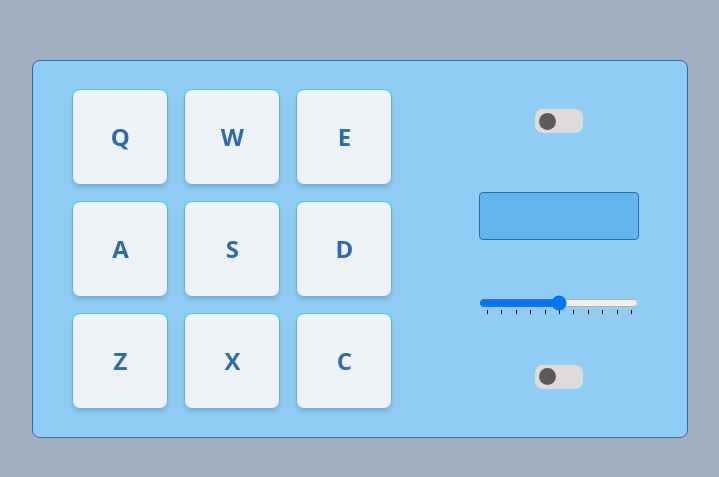
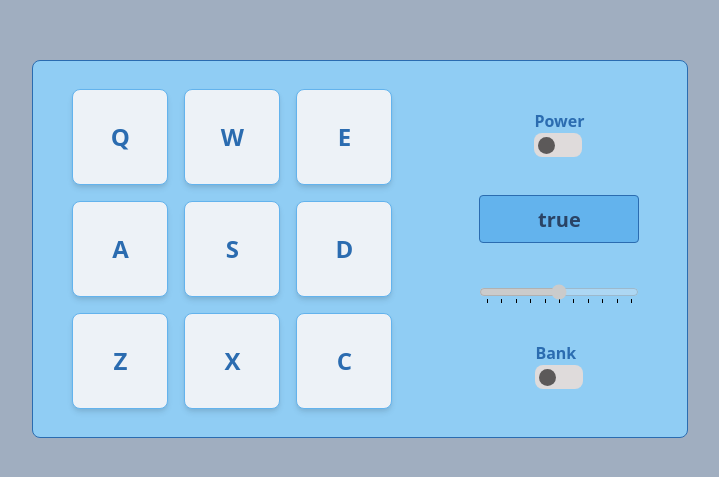
Before and after one commit to dago-ramirez/drum-machine, a React (Create React App) app: page / in a window 1280 px wide. Shown: the part 151-628 px from the top of the page, without its empty margins (280-999 px from the left). Built offline with nearby package versions, Linux system fonts and the light colour scheme.

Commit message:
Se inicia con la parte funcional

```diff
--- a/src/components/Button.jsx
+++ b/src/components/Button.jsx
@@ -1,8 +1,15 @@
 import React from 'react';
 
-export default function Button({innerText}) {
+export default function Button({ innerText, urlSound }) {
+    const playSound = () => {
+        const TAG_AUDIO = document.getElementById(urlSound);
+        TAG_AUDIO.play();
+        console.log(String.fromCharCode(160))
+    }
+
     return (
-        <button className="drum-pad m-2 bg-gray-200 text-2xl text-blue-700 font-bold hover:bg-blue-400 active:bg-blue-700 hover:text-white border border-blue-400 w-24 h-24 rounded-lg shadow-md">
+        <button id={innerText} onClick={playSound} className="drum-pad m-2 bg-gray-200 text-2xl text-blue-700 font-bold hover:bg-blue-400 active:bg-green-500 hover:text-white border border-blue-400 w-24 h-24 rounded-lg shadow-md" >
+            <audio src={urlSound} id={urlSound} ></audio>
             {innerText}
         </button>
     )
--- a/src/components/Checkbox.jsx
+++ b/src/components/Checkbox.jsx
@@ -5,6 +5,19 @@ export default function Checkbox({ idLabel, idCheckbox }) {
 
     const handleOnClick = (e) => {
         const btn = document.getElementById(e.target.id);
+        const INPUT_RANGE = document.getElementById('input-range');
+        const CHECKBOX_BANK = document.getElementById('bank');
+
+        // Se valida si se activa el checkbox de encendido
+        if( idCheckbox === 'power' ) {
+            if( document.getElementById(idCheckbox).checked ) {
+                INPUT_RANGE.disabled = true;
+                CHECKBOX_BANK.disabled = true;
+            } else {
+                INPUT_RANGE.disabled = false;
+                CHECKBOX_BANK.disabled = false;
+            }
+        }
 
         if (document.getElementById(idCheckbox).checked) {
             btn.style.setProperty('--bg-btn', ' #dfdbdb');
@@ -16,11 +29,12 @@ export default function Checkbox({ idLabel, idCheckbox }) {
     }
 
     return (
-        <div className="btn-status my-2">
+        <div className="btn-status my-2" >
+            <p className='text-blue-700 font-black capitalize' >{idCheckbox}</p>
             <input type="checkbox" name="checkbox" id={idCheckbox} className="hidden" />
             <label htmlFor={idCheckbox} id={idLabel} onClick={handleOnClick}
-                className="btn-change flex items-center p-1 rounded-lg w-12 h-6 cursor-pointer"
-            ></label>
+                className="btn-change flex items-center p-1 rounded-lg w-12 h-6 cursor-pointer" >
+            </label>
         </div>
     )
 }
--- a/src/components/Container.jsx
+++ b/src/components/Container.jsx
@@ -1,13 +1,127 @@
 import React from 'react';
-import Controls from './Controls';
+import ControlSet from './ControlSet';
 import Keyboard from './Keyboard';
+
+const bankOne = [
+    {
+        keyCode: 81,
+        keyTrigger: 'Q',
+        id: 'Heater-1',
+        url: 'https://s3.amazonaws.com/freecodecamp/drums/Heater-1.mp3'
+    },
+    {
+        keyCode: 87,
+        keyTrigger: 'W',
+        id: 'Heater-2',
+        url: 'https://s3.amazonaws.com/freecodecamp/drums/Heater-2.mp3'
+    },
+    {
+        keyCode: 69,
+        keyTrigger: 'E',
+        id: 'Heater-3',
+        url: 'https://s3.amazonaws.com/freecodecamp/drums/Heater-3.mp3'
+    },
+    {
+        keyCode: 65,
+        keyTrigger: 'A',
+        id: 'Heater-4',
+        url: 'https://s3.amazonaws.com/freecodecamp/drums/Heater-4_1.mp3'
+    },
+    {
+        keyCode: 83,
+        keyTrigger: 'S',
+        id: 'Clap',
+        url: 'https://s3.amazonaws.com/freecodecamp/drums/Heater-6.mp3'
+    },
+    {
+        keyCode: 68,
+        keyTrigger: 'D',
+        id: 'Open-HH',
+        url: 'https://s3.amazonaws.com/freecodecamp/drums/Dsc_Oh.mp3'
+    },
+    {
+        keyCode: 90,
+        keyTrigger: 'Z',
+        id: "Kick-n'-Hat",
+        url: 'https://s3.amazonaws.com/freecodecamp/drums/Kick_n_Hat.mp3'
+    },
+    {
+        keyCode: 88,
+        keyTrigger: 'X',
+        id: 'Kick',
+        url: 'https://s3.amazonaws.com/freecodecamp/drums/RP4_KICK_1.mp3'
+    },
+    {
+        keyCode: 67,
+        keyTrigger: 'C',
+        id: 'Closed-HH',
+        url: 'https://s3.amazonaws.com/freecodecamp/drums/Cev_H2.mp3'
+    }
+];
+
+const bankTwo = [
+    {
+        keyCode: 81,
+        keyTrigger: 'Q',
+        id: 'Chord-1',
+        url: 'https://s3.amazonaws.com/freecodecamp/drums/Chord_1.mp3'
+    },
+    {
+        keyCode: 87,
+        keyTrigger: 'W',
+        id: 'Chord-2',
+        url: 'https://s3.amazonaws.com/freecodecamp/drums/Chord_2.mp3'
+    },
+    {
+        keyCode: 69,
+        keyTrigger: 'E',
+        id: 'Chord-3',
+        url: 'https://s3.amazonaws.com/freecodecamp/drums/Chord_3.mp3'
+    },
+    {
+        keyCode: 65,
+        keyTrigger: 'A',
+        id: 'Shaker',
+        url: 'https://s3.amazonaws.com/freecodecamp/drums/Give_us_a_light.mp3'
+    },
+    {
+        keyCode: 83,
+        keyTrigger: 'S',
+        id: 'Open-HH',
+        url: 'https://s3.amazonaws.com/freecodecamp/drums/Dry_Ohh.mp3'
+    },
+    {
+        keyCode: 68,
+        keyTrigger: 'D',
+        id: 'Closed-HH',
+        url: 'https://s3.amazonaws.com/freecodecamp/drums/Bld_H1.mp3'
+    },
+    {
+        keyCode: 90,
+        keyTrigger: 'Z',
+        id: 'Punchy-Kick',
+        url: 'https://s3.amazonaws.com/freecodecamp/drums/punchy_kick_1.mp3'
+    },
+    {
+        keyCode: 88,
+        keyTrigger: 'X',
+        id: 'Side-Stick',
+        url: 'https://s3.amazonaws.com/freecodecamp/drums/side_stick_1.mp3'
+    },
+    {
+        keyCode: 67,
+        keyTrigger: 'C',
+        id: 'Snare',
+        url: 'https://s3.amazonaws.com/freecodecamp/drums/Brk_Snr.mp3'
+    }
+];
 
 
 export default function Container() {
     return (
         <div id="drum-machine" className="w-full md:w-164 flex flex-col md:flex-row bg-blue-300 border border-blue-700 rounded-lg">
-            <Keyboard />
-            <Controls />
+            <Keyboard bankOne={bankOne} bankTwo={bankTwo} />
+            <ControlSet bankOne={bankOne} bankTwo={bankTwo} />
         </div>
     )
 }
--- /dev/null
+++ b/src/components/ControlSet.jsx
@@ -0,0 +1,15 @@
+import React from 'react';
+import Checkbox from './Checkbox';
+import InputRange from './InputRange';
+import InputText from './InputText';
+
+export default function ControlSet(props) {
+    return (
+        <div className="w-full md:w-64 flex flex-col items-center justify-between py-10">
+            <Checkbox idLabel={'checkboxPower'} idCheckbox={'power'} />
+            <InputText props={props} />
+            <InputRange />
+            <Checkbox idLabel={'checkboxBank'} idCheckbox={'bank'} />
+        </div>
+    )
+}
--- a/src/components/Controls.jsx
+++ /dev/null
@@ -1,27 +0,0 @@
-import React from 'react';
-import Checkbox from './Checkbox';
-
-export default function Controls() {
-
-    return (
-        <div className="w-full md:w-64 flex flex-col items-center justify-between py-10">
-            <Checkbox idLabel={'checkboxPower'} idCheckbox={'power'} />
-            <input type="text" className="bg-blue-400 w-40 h-12 border border-blue-700 rounded my-2 text-blue-900 font-bold text-xl text-center" />
-            <input type="range" name="" id="" min="0" max="100" list="tickmarks" className="w-40" />
-            <datalist id="tickmarks">
-                <option value="0"  label="0%" />
-                <option value="10" />
-                <option value="20" />
-                <option value="30" />
-                <option value="40" />
-                <option value="50" />
-                <option value="60" />
-                <option value="70" />
-                <option value="80" />
-                <option value="90" />
-                <option value="100"  label="100%" />
-            </datalist>
-            <Checkbox idLabel={'checkboxBank'} idCheckbox={'bank'} />
-        </div>
-    )
-}
--- /dev/null
+++ b/src/components/InputRange.jsx
@@ -0,0 +1,22 @@
+import React from 'react';
+
+export default function InputRange() {
+    return (
+        <>
+            <input type="range" name="" id="input-range" min="0" max="100" list="tickmarks" className="w-40 my-2 input-class" disabled />
+            <datalist id="tickmarks">
+                <option value="0" />
+                <option value="10" />
+                <option value="20" />
+                <option value="30" />
+                <option value="40" />
+                <option value="50" />
+                <option value="60" />
+                <option value="70" />
+                <option value="80" />
+                <option value="90" />
+                <option value="100" />
+            </datalist>
+        </>
+    )
+}
--- /dev/null
+++ b/src/components/InputText.jsx
@@ -0,0 +1,12 @@
+import React, { useEffect, useState } from 'react';
+
+export default function InputText(props) {
+    const [display, setDisplay] = useState('');
+
+    useEffect(() => {
+        setDisplay('true')
+    }, [])
+    return (
+        <input value={display} id="input-text" type="text" disabled className="bg-blue-400 w-40 h-12 border border-blue-700 rounded my-2 text-blue-900 font-bold text-xl text-center input-class" />
+    )
+}
--- a/src/components/Keyboard.jsx
+++ b/src/components/Keyboard.jsx
@@ -1,24 +1,12 @@
-import React from 'react'
-import Button from './Button'
+import React from 'react';
+import Button from './Button';
 
-export default function Keyboard() {
+export default function Keyboard({bankOne, bankTwo}) {
+    const KEY_PAD = bankOne.map(item => <Button innerText={item.keyTrigger} urlSound={item.url} key={item.keyTrigger} />)
+
     return (
-        <div id="display" className="w-full md:w-100 p-5 flex flex-col items-center justify-center">
-            <div className="flex flex-row justify-between">
-                <Button innerText={'Q'} />
-                <Button innerText={'W'} />
-                <Button innerText={'E'} />
-            </div>
-            <div className="flex flex-row justify-between">
-                <Button innerText={'A'} />
-                <Button innerText={'S'} />
-                <Button innerText={'D'} />
-            </div>
-            <div className="flex flex-row justify-between">
-                <Button innerText={'Z'} />
-                <Button innerText={'X'} />
-                <Button innerText={'C'} />
-            </div>
+        <div id="display" className="w-100 p-5 flex flex-row flex-wrap items-center justify-center mx-auto mt-10 md:mt-auto">
+            {KEY_PAD}
         </div>
     )
 }
```
